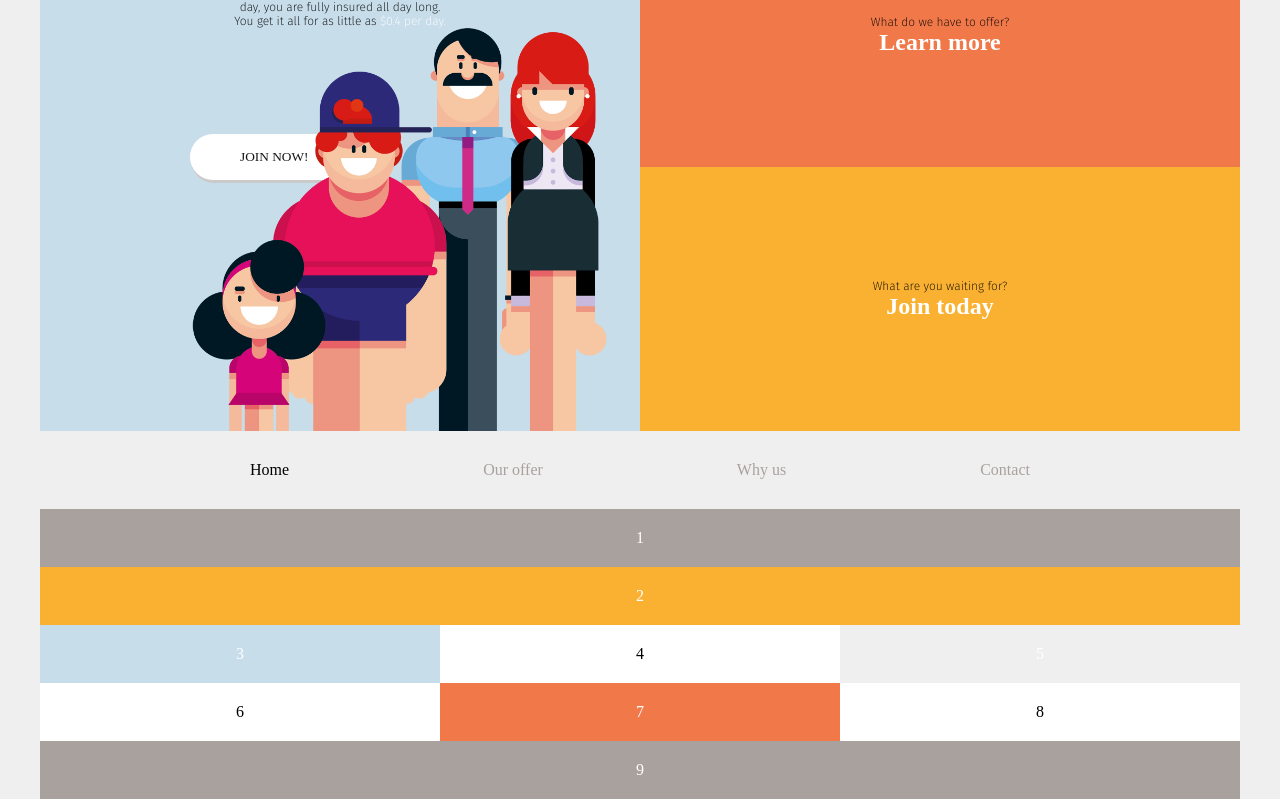
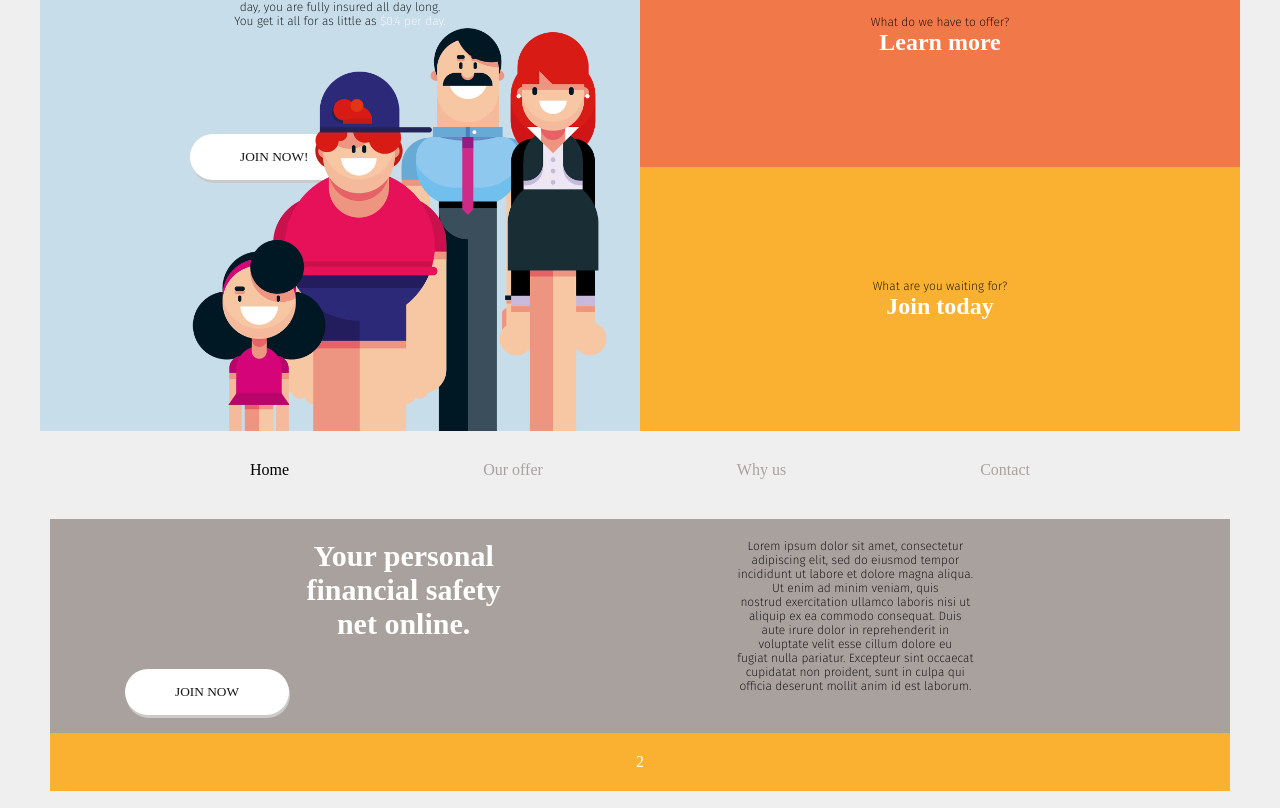
Before and after one commit to divperedi/insurance, a plain HTML site: page index.html in a window 1280 px wide. Shown: the part 96-904 px from the top of the page. Drawn offline with Linux system fonts and the light colour scheme; a web font is replaced by a local one.

Commit message:
started working on big-container section

```diff
--- a/index.html
+++ b/index.html
@@ -18,7 +18,7 @@
                         home or at work. By paying a tiny fee a <br>
                         day, you are fully insured all day long. <br>
                         You get it all for as little as <span style="color:white">$0.4 per day.</span></p>
-                    <button>JOIN NOW!</button>
+                    <button class="first-button">JOIN NOW!</button>
                     <img src="assets/family.png">
                 </article>
                 <article class="orange">
@@ -41,7 +41,23 @@
         </section>
         <section class="big-container">
             <div class="big-wrapper">
-                <div class="box item1">1</div>
+                <div class="box item1">
+                    <h1><span style="color:white">Your personal <br>
+                        financial safety <br>
+                        net online.</span></h1>
+                    <p>Lorem ipsum dolor sit amet, consectetur <br>
+                        adipiscing elit, sed do eiusmod tempor <br>
+                        incididunt ut labore et dolore magna aliqua. <br>
+                        Ut enim ad minim veniam, quis <br>
+                        nostrud exercitation ullamco laboris nisi ut <br>
+                        aliquip ex ea commodo consequat. Duis <br>
+                        aute irure dolor in reprehenderit in <br>
+                        voluptate velit esse cillum dolore eu <br>
+                        fugiat nulla pariatur. Excepteur sint occaecat <br>
+                        cupidatat non proident, sunt in culpa qui <br>
+                        officia deserunt mollit anim id est laborum.</p>
+                    <button class="second-button">JOIN NOW</button>
+                </div>
                 <div class="box item2">2</div>
                 <div class="box item3">3</div>
                 <div class="box item4">4</div>
--- a/style.css
+++ b/style.css
@@ -78,7 +78,7 @@ img {
     text-align: center;
 }
 
-button {
+.first-button {
     background-color: white;
     color: rgb(22, 22, 22);
     border-radius: 30px;
@@ -121,9 +121,10 @@ button {
 .item1 {
     grid-column: span 3;
     background-color: #A9A19E;
-    color: white;
+    color: black;
     padding: 20px;
     text-align: center;
+    height: 100%;
 }
 
 .item2 {
@@ -184,6 +185,26 @@ button {
     text-align: center;
 }
 
+.box, .item1 {
+    display: flex;
+    flex-direction: row;
+    justify-content: space-evenly;
+    position: relative;
+    margin: 10px;
+}
+
+.second-button {
+    background-color: white;
+    color: rgb(22, 22, 22);
+    border-radius: 30px;
+    padding: 15px 50px;
+    border: none;
+    box-shadow: 1px 3px #cacaca;
+    position: absolute;
+    top: 150px;
+    left: 75px;
+}
+
 /*
 .item1 {
     background-color: #A9A19E;
```
